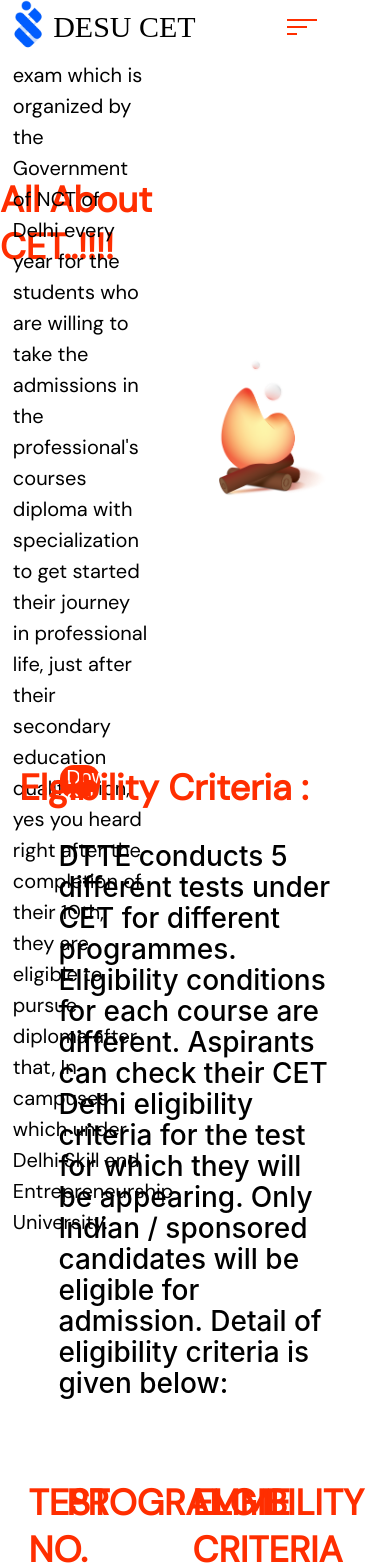
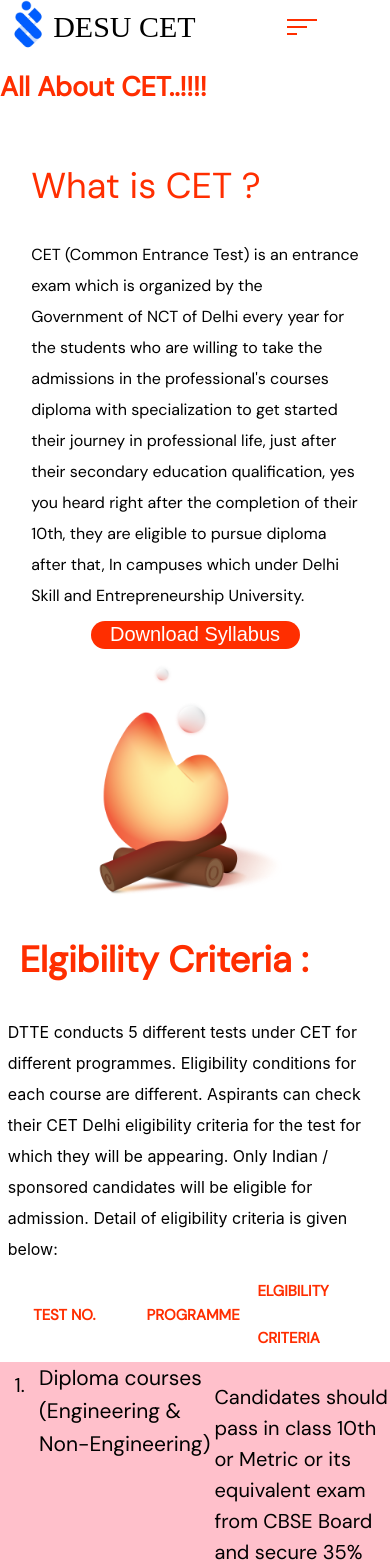
Before and after one commit to incense8/mongtreee, a Next.js app: page /Cet in a window 390 px wide. Shown: the top 1568 px of the page. Built offline with nearby package versions, Linux system fonts and the light colour scheme; a web font is replaced by a local one.

Commit message:
cet work  mobile setup complete

```diff
--- a/CET/style/Allabout.module.css
+++ b/CET/style/Allabout.module.css
@@ -4,7 +4,7 @@
 
 .Allabout_holder{
     padding-top: 121px;
-    height:87vh;
+    /* height:87vh; */
     display: -moz-box;
     display: flex;
     -moz-box-pack: space-evenly;
@@ -28,7 +28,8 @@
     -moz-box-orient: vertical;
     -moz-box-direction: normal;
     flex-direction: column;
-    height: 84%;
+    height: 100%;
+    margin: 23px;
     width: 84%;
     -moz-box-pack: space-evenly;
     justify-content: center;
@@ -63,7 +64,7 @@
 .CETInfo> span {
     font-family: DM Sans;
     font-style: normal;
-    font-weight: 500;
+    /* font-weight: 500; */
     font-size: 24px;
     line-height: 31px;
 }
@@ -71,8 +72,8 @@
     display: flex;
     -moz-box-align: center;
     align-items: center;
-    width: 50%;
-    height: 13%;
+    width: 418px;
+    height: 40px;
     justify-content: center;
 }
 
@@ -105,3 +106,24 @@
         width: 50%;
     }
 }
+
+@media screen and (max-width:1000px){
+    .Allabout_holder{
+        padding-top:45px;
+    }
+    .Allabout_heading> h1{
+        font-size: 27px;
+    }
+.Info_holder{
+    width: 100%;
+}
+.CETInfo > span{
+font-size: 16px;
+}
+    .Allabout_holder{
+        flex-direction: column;
+    }
+    .What_conatiner{
+        margin: 4px;
+    }
+}
--- a/CET/style/Application.module.css
+++ b/CET/style/Application.module.css
@@ -1,50 +1,50 @@
-.Application_conatner{
+.Application_conatner {
   display: flex;
   flex-direction: column;
-    gap:30px;
+  gap: 30px;
 }
 
-.Application_holder{
+.Application_holder {
   display: flex;
   flex-direction: column;
   align-items: center;
 }
-.Application_heading{
+.Application_heading {
   width: 90%;
 }
 .Application_heading > h2 {
   font-family: DM Sans;
-font-style: normal;
-font-weight: bold;
+  /* font-style: normal;
+  font-weight: bold; */
   font-size: 36px;
   line-height: 47px;
-color: #FF2E00;
+  color: #ff2e00;
 }
-.Application_Subheading_holder{
-   width:70% ;
+.Application_Subheading_holder {
+  width: 70%;
   justify-content: center;
   display: flex;
 }
 .OrderList > ol {
   font-family: DM Sans;
-font-style: normal;
-font-weight: 500;
-font-size: 36px;
+  /* font-style: normal;
+  font-weight: 500; */
+  font-size: 25px;
   line-height: 47px;
 
   color: #000000;
 }
 
-.Application_subheading > span{
+.Application_subheading > span {
   font-style: normal;
-font-weight: 500;
+  /* font-weight: 500; */
   font-size: 28px;
-line-height: 31px;
+  line-height: 46px;
   color: #000000;
 }
-.Application_subheading >p {
+.Application_subheading > p {
   font-style: normal;
-    font-weight: 500;
+  /* font-weight: 500; */
   font-size: 28px;
   line-height: 31px;
   color: #000000;
@@ -52,18 +52,18 @@
 
 /*_________________*/
 
-.Application_grid{
+.Application_grid {
   margin: 80px 10px 0px 10px;
 }
-.Application_grid_heading_CET, .Application_InfoHolder_CET {
+.Application_grid_heading_CET,
+.Application_InfoHolder_CET {
   display: grid;
   margin-right: 5%;
   margin-left: 5%;
   grid-template-columns: 45% 45%;
   justify-items: center;
-
 }
-.Application_criteria_CET{
+.Application_criteria_CET {
   width: 100%;
   display: flex;
   align-content: center;
@@ -75,34 +75,34 @@
   -moz-box-direction: normal;
   flex-direction: column;
 }
-.Programme_info{
+.Programme_info {
   display: flex;
-    width: 50%;
+  /* width: 50%; */
   -moz-box-align: center;
   align-items: center;
   justify-content: flex-start;
 }
-.Application_InfoHolder_CET:nth-of-type(odd){
+.Application_InfoHolder_CET:nth-of-type(odd) {
   background-color: pink;
 }
 
-
-    .Application_grid_heading_CET >div > span {
+.Application_grid_heading_CET > div > span {
   font-family: DM Sans;
   font-style: normal;
   font-weight: bold;
-    font-size: 36px;
+  font-size: 34px;
   line-height: 47px;
-    color: #FF2E00;
+  color: #ff2e00;
 }
-.Application_grid_heading, .Application_InfoHolder {
+.Application_grid_heading,
+.Application_InfoHolder {
   display: grid;
   margin-right: 5%;
   margin-left: 5%;
-    grid-template-columns: 25% 25%  25% 25% ;
+  grid-template-columns: 25% 25% 25% 25%;
   justify-items: center;
 }
-.Application_criteria{
+.Application_criteria {
   display: flex;
   align-content: center;
   -moz-box-pack: center;
@@ -116,13 +116,13 @@
   align-content: center;
   justify-content: center;
 }
-.Application_grid_heading >div > span {
+.Application_grid_heading > div > span {
   font-family: DM Sans;
   font-style: normal;
   font-weight: bold;
   font-size: 36px;
   line-height: 47px;
-color: #FF2E00;
+  color: #ff2e00;
 }
 
 .Application_InfoHolder > div {
@@ -133,39 +133,38 @@
   align-items: center;
 }
 
-.InfoNumber >span{
+.InfoNumber > span {
   font-family: DM Sans;
-    font-style: normal;
-    font-weight: 500;
+  /* font-style: normal;
+  font-weight: 500; */
   font-size: 36px;
   line-height: 47px;
   color: #000000;
 }
 
-.Programme_info >span{
+.Programme_info > span {
   font-family: DM Sans;
-font-style: normal;
-font-weight: bold;
+  /* font-style: normal;
+  font-weight: bold; */
   font-size: 21px;
   line-height: 33px;
-
 
   color: #000000;
 }
 
 .Application_criteria > p {
   font-family: DM Sans;
-    font-style: normal;
-    font-weight: bold;
+  /* font-style: normal;
+  font-weight: bold; */
   font-size: 21px;
   line-height: 33px;
   color: #000000;
 }
-.Application_InfoHolder:nth-of-type(odd){
+.Application_InfoHolder:nth-of-type(odd) {
   background-color: pink;
 }
 
-.Question  {
+.Question {
   display: flex;
   align-content: center;
   -moz-box-pack: center;
@@ -176,10 +175,62 @@
 }
 .Question > p {
   font-family: DM Sans;
-    font-style: normal;
-    font-weight: bold;
+  /* font-style: normal;
+  font-weight: bold; */
   font-size: 24px;
   line-height: 31px;
 
   color: #000000;
 }
+@media screen and (max-width:1000px){
+
+  .Application_Subheading_holder{
+    width: 98%;
+    padding:1%
+}
+.Application_subheading > span{
+    font-size: 16px;
+}
+.Application_grid{
+    margin: 0%;
+}
+.InfoNumber> span{
+    font-size: 20px;
+}
+.Application_InfoHolder{
+    margin:0%;
+    grid-template-columns: 10% 1fr 1fr 1fr;
+    grid-template-rows:  100%;
+
+}
+.Application_InfoHolder > div{
+    align-items: flex-start;
+    justify-content: space-around;
+
+}
+.Application_grid_heading{
+    margin: 0%;
+align-items: center;
+      /* grid-template-columns: 30% 30% 30% 30%; */
+}
+.Application_grid_heading_CET> div > span{
+    font-size: 15px;
+}
+.Application_criteria> p {
+  font-size: 14px;
+}
+
+.Question > p{
+  font-size: 15px;
+}
+.OrderList >ol{
+  font-size: 17px;
+}
+.Application_subheading > p{
+  font-size: 17px;
+}
+.Programme_info > span {
+  font-size: 14px;
+}
+
+}
--- a/CET/style/Eligible.module.css
+++ b/CET/style/Eligible.module.css
@@ -25,7 +25,7 @@
 
 .Eligible_subheading > span{
     font-style: normal;
-font-weight: 500;
+
 font-size: 28px;
 line-height: 31px;
 color: #000000;
@@ -57,7 +57,7 @@
     font-family: DM Sans;
 font-style: normal;
 font-weight: bold;
-font-size: 36px;
+font-size: 26px;
 line-height: 47px;
 color: #FF2E00;
 }
@@ -72,32 +72,29 @@
 
 .InfoNumber >span{
     font-family: DM Sans;
-    font-style: normal;
-    font-weight: 500;
+
     font-size: 36px;
     line-height: 47px;
-    /* identical to box height */
-
 
     color: #000000;
 }
 
 .Programme_info >span{
     font-family: DM Sans;
-font-style: normal;
-font-weight: bold;
-font-size: 25px;
+/* font-style: normal;
+font-weight: bold; */
+font-size: 21px;
 line-height: 33px;
-text-align: center;
+
 
 color: #000000;
 }
 
 .Eligible_criteria > p {
     font-family: DM Sans;
-font-style: normal;
-font-weight: bold;
-font-size: 24px;
+/* font-style: normal;
+font-weight: bold; */
+font-size: 20px;
 line-height: 31px;
 
 color: #000000;
@@ -105,3 +102,35 @@
 .Eligible_InfoHolder:nth-of-type(odd){
 background-color: pink;
 }
+@media  screen and (max-width:1000px) {
+
+.Eligible_Subheading_holder{
+        width: 98%;
+        padding:1%
+    }
+    .Eligible_subheading > span{
+        font-size: 16px;
+    }
+    .Eligible_grid{
+        margin: 0%;
+    }
+    .InfoNumber> span{
+        font-size: 20px;
+    }
+    .Eligible_InfoHolder{
+        margin:0%;
+        grid-template-columns: 10% 1fr 1fr ;
+    }
+    .Eligible_InfoHolder > div{
+        align-items: flex-start;
+    }
+    .Eligible_grid_heading{
+        margin: 0%;
+    align-items: center;
+          grid-template-columns: 33% 33% 33%;
+    }
+    .Eligible_grid_heading > div > span{
+        font-size: 15px;
+    }
+
+}
--- a/Homepage/style/Navbar.module.css
+++ b/Homepage/style/Navbar.module.css
@@ -43,7 +43,7 @@
 }
 .SignupLoginSectioninList{
     display: none;
-    width: 50%;
+    width: 84%;
 
     justify-content: space-evenly;
     align-items: center;
@@ -100,7 +100,7 @@
   }
 
 .Service_provided{
-    position: absolute;
+    position: fixed;
     right: 6%;
     top: 5%;
     display: flex;
@@ -175,8 +175,9 @@
     font-family: 'DM Sans', sans-serif;
 font-family: 'Vibur', cursive;
 }
-.Navbutton {
-    width: 110px;
+.Navbutton
+{
+      width: 63px;;
     height: 44px;
     background: transparent;
 border-radius: 4px;
@@ -252,10 +253,10 @@
     }
 
     .Service_provided{
-        position: absolute;
-        right: 0%;
+
         width: 50vw;
-        top: 7%;
+        right:0%;
+
         height: 80vh;
     }
 
--- a/pages/index.js
+++ b/pages/index.js
@@ -11,7 +11,7 @@
     <div >
           <Navbar/>
           <Hero/>
-         < Who/>
+         {/* < Who/> */}
          <Amazing/>
          <MoreInfo/>
          <Testional/>
--- a/styles/Cet.module.css
+++ b/styles/Cet.module.css
@@ -0,0 +1,3 @@
+.CetHolder{
+    overflow:hidden;
+}
```
Also changed, not shown: CET/Application.js (+61 -94 lines), Homepage/style/Amazing.module.css (+10 -4 lines), Homepage/style/Hero.module.css (+2 -13 lines). Lines whose indentation alone changed are shown as unchanged.
